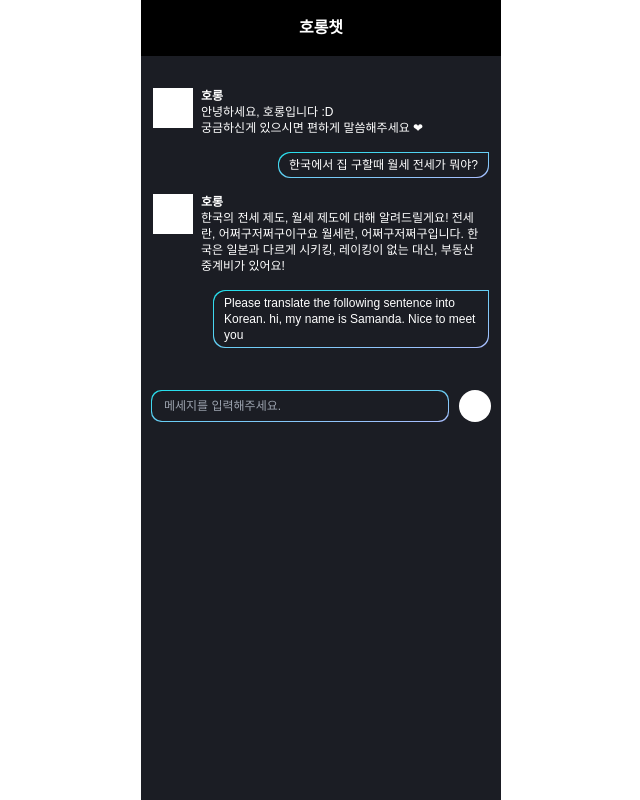
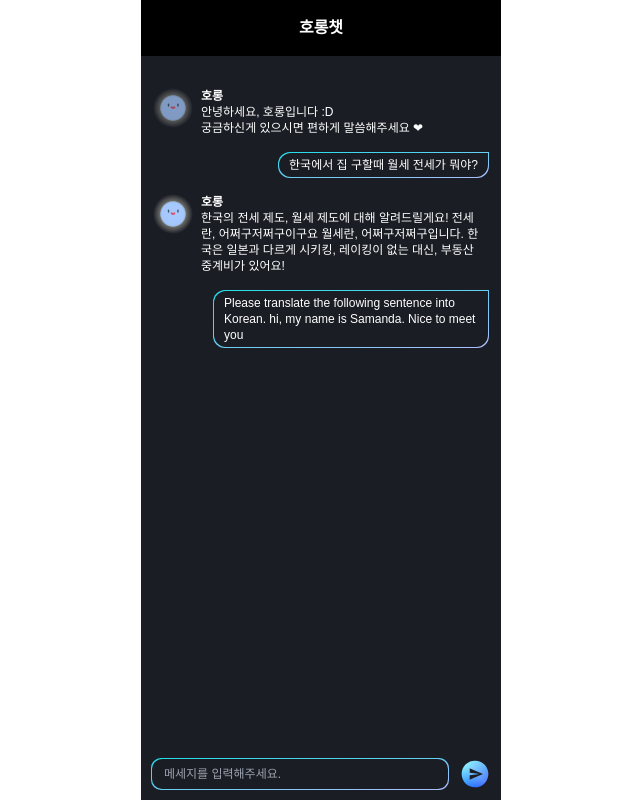
Before and after one commit to k-redstone/horong_fe, a Next.js app in the folder horong/: page /home in a window 1280 px wide. Shown: the whole page, without its empty margins (319-959 px from the left). Built offline with nearby package versions, Linux system fonts and the light colour scheme.

Commit message:
design: Logo 및 send icon 적용

```diff
--- a/horong/src/app/globals.css
+++ b/horong/src/app/globals.css
@@ -10,3 +10,7 @@ body {
   font-family: Arial, Helvetica, sans-serif;
   min-height: 100dvh !important;
 }
+
+#horong-chat-textarea::-webkit-scrollbar {
+  display: none;
+}
--- a/horong/src/app/home/page.tsx
+++ b/horong/src/app/home/page.tsx
@@ -1,17 +1,22 @@
+'use client'
+
+import HorongSVG from '@/static/svg/common/common-horong.svg'
+import SendSVG from '@/static/svg/home/home-send-icon.svg'
+
 export default function HomePage() {
   return (
-    <div className="h-[50rem] max-w-[22.5rem] bg-[#1B1D24]">
+    <div className="flex flex-col justify-between">
       {/* ~~챗 */}
       <div className="w-full bg-black px-5 py-4 text-center">
         <span className="font-bold text-white">호롱챗</span>
       </div>
       {/* 채팅 영역 */}
-      <div className="flex flex-col gap-y-4 px-3 py-8">
+      <div className="flex grow flex-col gap-y-4 px-3 py-8">
         {/* 시스템 채팅 box */}
         <div className="flex gap-x-2">
           {/* 로고영역 */}
-          <div>
-            <div className="h-10 w-10 bg-white"></div>
+          <div className="h-10 w-10 shrink-0 animate-pulse">
+            <HorongSVG />
           </div>
           {/* 텍스트 영역 */}
           <div className="flex flex-col pr-2.5 text-xs text-white">
@@ -40,8 +45,8 @@ export default function HomePage() {
         {/* 시스템 채팅 box */}
         <div className="flex gap-x-2">
           {/* 로고영역 */}
-          <div>
-            <div className="h-10 w-10 bg-white"></div>
+          <div className="h-10 w-10 shrink-0">
+            <HorongSVG />
           </div>
           {/* 텍스트 영역 */}
           <div className="flex flex-col pr-2.5 text-xs text-white">
@@ -75,16 +80,17 @@ export default function HomePage() {
         <div className="grow rounded-[.625rem] bg-gradient-to-br from-[#22DFEB] to-[#ACBEFF] p-[.0625rem]">
           <div className="flex h-full items-center rounded-[.625rem] bg-[#1B1D24] px-3 py-1 text-xs">
             <textarea
-              className="h-ful w-full resize-none overflow-hidden bg-[#1B1D24] text-white focus:outline-none"
+              id="horong-chat-textarea"
+              className="h-ful w-full resize-none bg-[#1B1D24] text-white focus:outline-none"
               placeholder="메세지를 입력해주세요."
               rows={1}
             />
           </div>
         </div>
         {/* 보내기 버튼 */}
-        <div>
-          <div className="h-8 w-8 rounded-full bg-white"></div>
-        </div>
+        <button type="button">
+          <SendSVG />
+        </button>
       </div>
     </div>
   )
```
Also changed, not shown: horong/src/static/svg/common/common-horong.svg (added), horong/src/static/svg/home/home-send-icon.svg (added).
